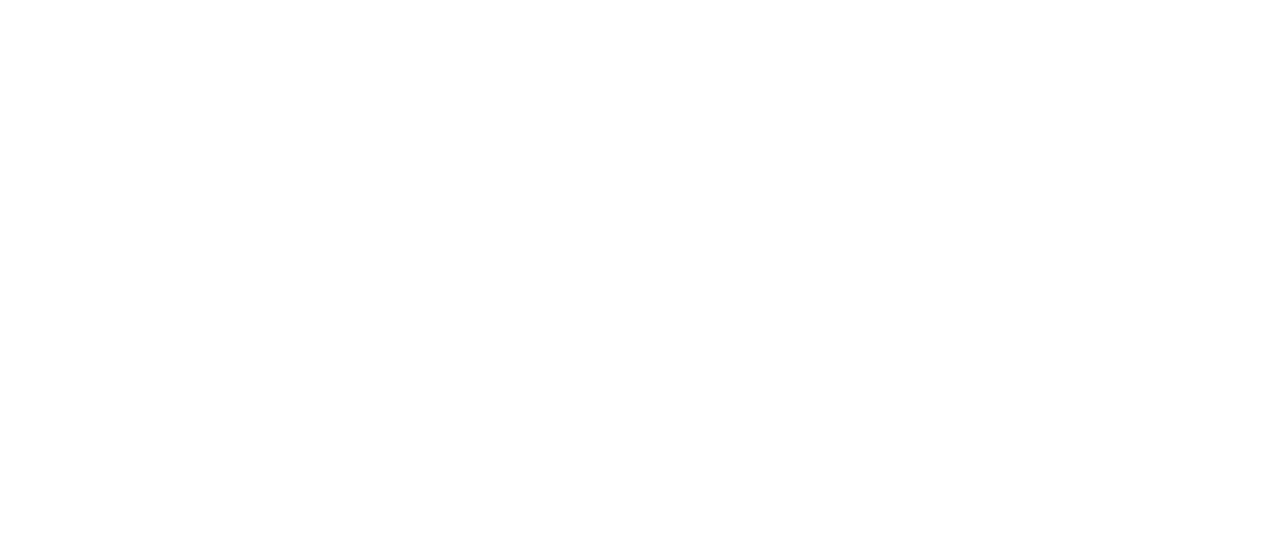
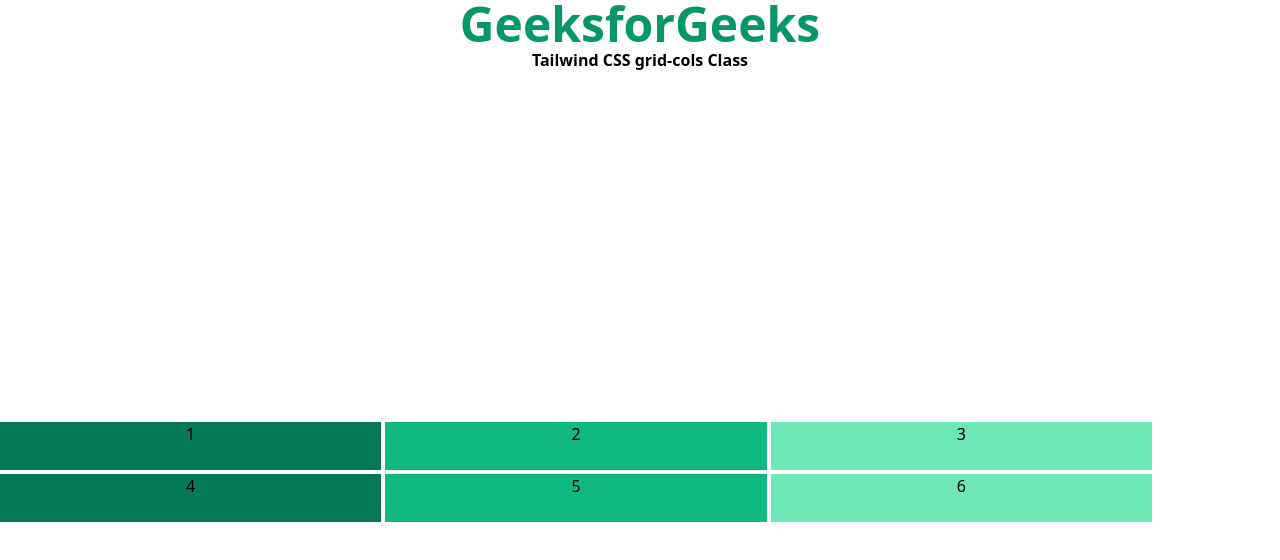
Before and after one commit to JustinRucinski/c9-tailwind, a plain HTML site: page index.html in a window 1280 px wide. Drawn offline with nearby package versions, Linux system fonts and the light colour scheme.

Commit message:
initial tailwind formatting

```diff
--- a/index.html
+++ b/index.html
@@ -4,8 +4,25 @@
     <meta charset="UTF-8">
     <meta name="viewport" content="width=device-width, initial-scale=1.0">
     <title>C9 Tailwind</title>
+    <link href=
+"https://unpkg.com/tailwindcss@^1.0/dist/tailwind.min.css"
+          rel="stylesheet">
 </head>
-<body>
 
+<body class="text-center">
+    <h1 class="text-green-600 text-5xl font-bold">
+        GeeksforGeeks
+    </h1>
+
+    <b>Tailwind CSS grid-cols Class</b>
+
+    <div id="main" class="grid grid-cols-3 gap-1 max-w-6xl place-content-center h-screen flex items-center">
+        <div class="bg-green-700 w-26 h-12">1</div>
+        <div class="bg-green-500 w-26 h-12">2</div>
+        <div class="bg-green-300 w-26 h-12">3</div>
+        <div class="bg-green-700 w-26 h-12">4</div>
+        <div class="bg-green-500 w-26 h-12">5</div>
+        <div class="bg-green-300 w-26 h-12">6</div>
+    </div>
 </body>
 </html>
--- /dev/null
+++ b/tailwind.config.js
@@ -0,0 +1,8 @@
+/** @type {import('tailwindcss').Config} */
+module.exports = {
+  content: [],
+  theme: {
+    extend: {},
+  },
+  plugins: [],
+}
```
Also changed, not shown: index.js (deleted).
